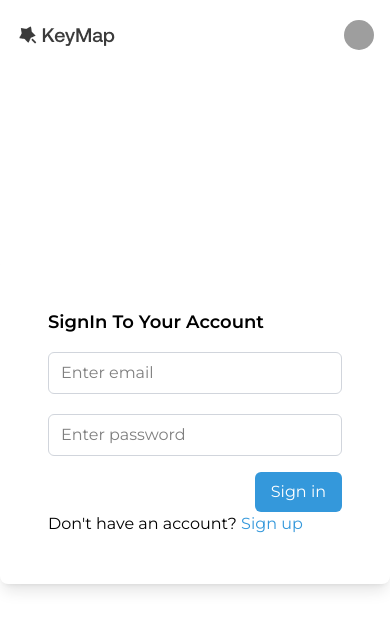
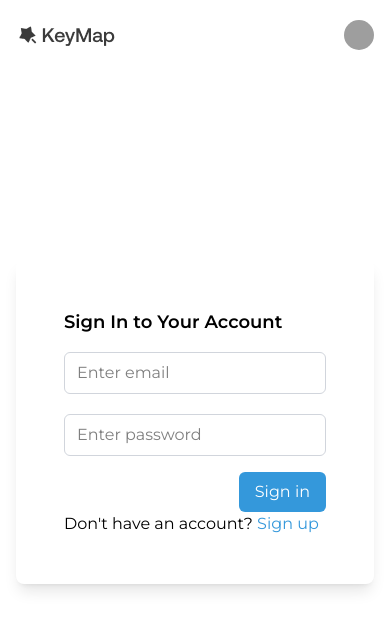
Before and after one commit to Darkeh1807/SchemaGenie, a React (Vite) app: page / in a window 390 px wide. Shown: the top 630 px of the page. Built offline with nearby package versions, Linux system fonts and the light colour scheme; grey boxes are pictures that could not be loaded.

Commit message:
add user sign in functionality

```diff
--- a/src/Pages/Main.tsx
+++ b/src/Pages/Main.tsx
@@ -43,6 +43,8 @@ export const Main = () => {
 
         messages.forEach((msg: { text: string }) => {
           const matches = [...msg.text.matchAll(regex)];
+          console.log("-------------matches-----------------------");
+          console.log(matches);
           matches.forEach((match) => {
             try {
               const schema = JSON.parse(match[1].trim());
--- a/src/Pages/Projects.tsx
+++ b/src/Pages/Projects.tsx
@@ -4,6 +4,7 @@ import axios from "axios";
 import { BiPlus } from "react-icons/bi";
 import { AppConstants } from "../utils/constants";
 import { userProjectTitleStore } from "../utils/stores/project_title_store";
+import { UseNetworkService } from "../services/network_service";
 
 interface Project {
   _id: string;
@@ -23,10 +24,8 @@ export const Projects = () => {
   useEffect(() => {
     const fetchProjects = async () => {
       try {
-        const response = await axios.get(
-          `${AppConstants.baseUrl}/api/projects`
-        );
-        setProjects(response.data.projects);
+        const response = await UseNetworkService.get("/api/projects");
+        setProjects(response.projects);
       } catch (error) {
         setError("Failed to fetch projects");
         console.log(error);
--- a/src/Pages/SignIn.tsx
+++ b/src/Pages/SignIn.tsx
@@ -1,30 +1,126 @@
+import React, { useEffect, useState } from "react";
 import { useNavigate } from "react-router";
+import { UseNetworkService } from "../services/network_service";
+import { AxiosError } from "axios";
+interface ErrorResponse {
+  error?: string;
+  message?: string;
+}
 
 export const SignIn = () => {
   const navigate = useNavigate();
+  const [email, setEmail] = useState("");
+  const [password, setPassword] = useState("");
+  const [loading, setLoading] = useState(false);
+  const [isSignInSuccess, setIsSignInSuccess] = useState<boolean | null>(null);
+  const [signInStatusMessage, setSignInStatusMessage] = useState("");
+
+  useEffect(() => {
+    if (isSignInSuccess !== null) {
+      const timer = setTimeout(() => {
+        setIsSignInSuccess(null);
+        setSignInStatusMessage("");
+      }, 3000);
+
+      return () => clearTimeout(timer);
+    }
+  }, [isSignInSuccess]);
+
+  const handleEmailFieldChange = (e: React.ChangeEvent<HTMLInputElement>) => {
+    setEmail(e.target.value);
+  };
+
+  const handlePasswordFieldChange = (
+    e: React.ChangeEvent<HTMLInputElement>
+  ) => {
+    setPassword(e.target.value);
+  };
+
+  const isValidEmail = (email: string) => /\S+@\S+\.\S+/.test(email);
+
+  const signIn = async (e: React.FormEvent) => {
+    e.preventDefault();
+
+    if (!isValidEmail(email)) {
+      setIsSignInSuccess(false);
+      setSignInStatusMessage("Please enter a valid email address.");
+      return;
+    }
+
+    if (password.trim() === "") {
+      setIsSignInSuccess(false);
+      setSignInStatusMessage("Password cannot be empty.");
+      return;
+    }
+
+    try {
+      setLoading(true);
+      const path = "/api/user/signin";
+      const body = { email, password };
+
+      const response = await UseNetworkService.post(path, body);
+      console.log(response);
+
+      if (response.message === "Success") {
+        setIsSignInSuccess(true);
+        setSignInStatusMessage("Sign-in successful!");
+        navigate("/projects");
+      } else {
+        setIsSignInSuccess(false);
+        setSignInStatusMessage("Invalid email or password.");
+      }
+    } catch (error) {
+      const axiosError = error as AxiosError<ErrorResponse>;
+      setIsSignInSuccess(false);
+      setSignInStatusMessage(
+        axiosError.response?.data?.error ||
+          axiosError.response?.data?.message ||
+          "An unexpected error occurred. Please try again later."
+      );
+      console.error("Error:", axiosError.response?.data);
+    } finally {
+      setLoading(false);
+    }
+  };
+
   return (
-    <div className="fixed inset-0 flex items-center justify-center z-50">
-      <div className="bg-white  p-12 rounded-lg shadow-lg">
-        <h2 className="text-lg font-semibold mb-4">SignIn To Your Account</h2>
+    <div className="fixed px-4 md:px-0 inset-0 flex items-center justify-center z-50">
+      <form className="bg-white p-12 rounded-lg shadow-lg" onSubmit={signIn}>
+        <h2 className="text-lg font-semibold mb-4">Sign In to Your Account</h2>
+
         <input
           type="text"
+          required
+          value={email}
+          onChange={handleEmailFieldChange}
           placeholder="Enter email"
-          className="w-full px-3 py-2 border border-gray-300 rounded-md focus:outline-none focus:ring-2 mb-5 "
+          className="w-full px-3 py-2 border border-gray-300 rounded-md focus:outline-none focus:ring-2 mb-5"
         />
+
         <input
-          type="text"
+          type="password"
+          required
+          value={password}
+          onChange={handlePasswordFieldChange}
           placeholder="Enter password"
-          className="w-full px-3 py-2 border border-gray-300 rounded-md focus:outline-none focus:ring-2 "
+          className="w-full px-3 py-2 border border-gray-300 rounded-md focus:outline-none focus:ring-2"
         />
+
         <div className="flex justify-end mt-4 space-x-3">
           <button
-            onClick={() => navigate("/projects")}
+            type="submit"
+            disabled={loading}
             className="bg-bluePrimary cursor-pointer text-white px-4 py-2 rounded-md hover:bg-bluePrimary transition disabled:bg-gray-400"
           >
-            {"Sign in"}
+            {loading ? (
+              <div className="border-2 h-4 w-4 border-b-0 border-white rounded-full animate-spin"></div>
+            ) : (
+              "Sign in"
+            )}
           </button>
         </div>
-        <p className=" text-base">
+
+        <p className="text-base">
           Don't have an account?{" "}
           <span
             onClick={() => navigate("/signup")}
@@ -33,7 +129,18 @@ export const SignIn = () => {
             Sign up
           </span>
         </p>
-      </div>
+      </form>
+
+      {isSignInSuccess !== null && (
+        <div
+          className={`fixed bottom-10 left-1/2 transform -translate-x-1/2 px-4 py-2 rounded-md text-white ${
+            isSignInSuccess ? "bg-green-500" : "bg-red-500"
+          }`}
+          aria-live="polite"
+        >
+          {signInStatusMessage}
+        </div>
+      )}
     </div>
   );
 };
--- a/src/Pages/SignUp.tsx
+++ b/src/Pages/SignUp.tsx
@@ -1,27 +1,76 @@
+import { useState } from "react";
 import { useNavigate } from "react-router";
+import { AppConstants } from "../utils/constants";
+import axios from "axios";
 
 export const SignUp = () => {
   const navigate = useNavigate();
+  const [loading, setLoading] = useState(false);
+  const [email, setEmail] = useState("");
+  const [password, setPassword] = useState("");
+
+  const handleEmailFieldChange = (e: React.ChangeEvent<HTMLInputElement>) => {
+    setEmail(e.target.value);
+  };
+
+  const handlePasswordFieldChange = (
+    e: React.ChangeEvent<HTMLInputElement>
+  ) => {
+    setPassword(e.target.value);
+  };
+
+  const signUp = async (e: React.FormEvent) => {
+    e.preventDefault();
+    try {
+      setLoading(true);
+      const response = await axios.post(
+        `${AppConstants.baseUrl}/api/user/signup`,
+        {
+          email,
+          password,
+        }
+      );
+
+      if (response.status === 200) {
+        setLoading(false);
+        navigate("/projects");
+      }
+    } catch (e) {
+      setLoading(false);
+      console.log(e);
+    } finally {
+      setLoading(false);
+    }
+  };
+
   return (
-    <div className="fixed inset-0 flex items-center justify-center z-50">
-      <div className="bg-white  p-12 rounded-lg shadow-lg">
+    <div className="fixed px-4 md:px-0 inset-0 flex items-center justify-center z-50">
+      <form className="bg-white  p-12 rounded-lg shadow-lg">
         <h2 className="text-lg font-semibold mb-4">Create An Account</h2>
         <input
           type="text"
           placeholder="Enter email"
+          required
+          onChange={handleEmailFieldChange}
           className="w-full px-3 py-2 border border-gray-300 rounded-md focus:outline-none focus:ring-2 mb-5 "
         />
         <input
           type="text"
+          required
+          onChange={handlePasswordFieldChange}
           placeholder="Enter password"
           className="w-full px-3 py-2 border border-gray-300 rounded-md focus:outline-none focus:ring-2 "
         />
         <div className="flex justify-end mt-4 space-x-3">
           <button
-            onClick={() => navigate("/projects")}
+            onClick={signUp}
             className="bg-bluePrimary cursor-pointer text-white px-4 py-2 rounded-md hover:bg-bluePrimary transition disabled:bg-gray-400"
           >
-            {"Sign up"}
+            {loading ? (
+              <div className="border-2 h-4 w-4 border-b-0 border-white rounded-full animate-spin"></div>
+            ) : (
+              "Sign up"
+            )}
           </button>
         </div>
         <p className=" text-base">
@@ -33,7 +82,7 @@ export const SignUp = () => {
             Sign in
           </span>
         </p>
-      </div>
+      </form>
     </div>
   );
 };
--- /dev/null
+++ b/src/services/network_service.ts
@@ -0,0 +1,36 @@
+import axios from "axios";
+import { AppConstants } from "../utils/constants";
+
+export class UseNetworkService {
+  static baseUrl = AppConstants.baseUrl;
+
+  static async get(path: string) {
+    try {
+      const response = await axios.get(`${this.baseUrl}${path.trim()}`, {
+        headers: {
+          "Content-Type": "applicsation/json",
+        },
+      });
+
+      return response.data;
+    } catch (error) {
+      console.error("GET request failed:", error);
+      throw error;
+    }
+  }
+
+  static async post(path: string, body: Record<string, string>) {
+    try {
+      const response = await axios.post(`${this.baseUrl}${path.trim()}`, body, {
+        headers: {
+          "Content-Type": "application/json",
+        },
+      });
+
+      return response.data;
+    } catch (error) {
+      console.error("POST request failed:", error);
+      throw error;
+    }
+  }
+}
```
